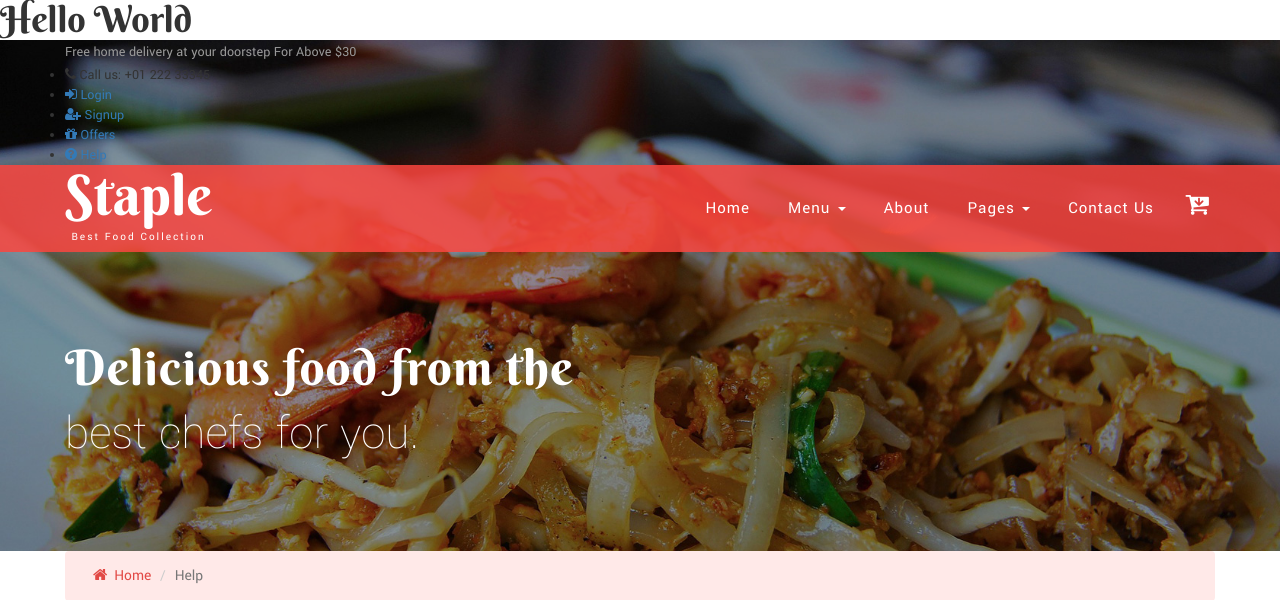
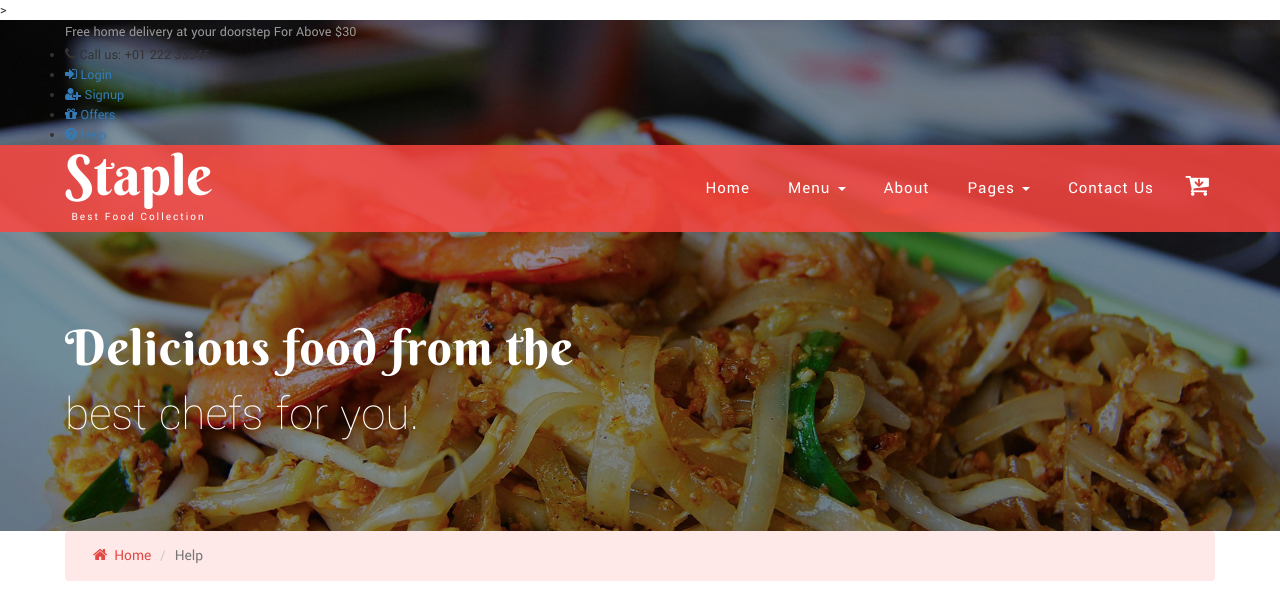
Before and after one commit to anirbanpanja/Foodie, a PHP site: page /help.php in a window 1280 px wide. Shown: the top 600 px of the page. Run offline with PHP 8.4, Linux system fonts and the light colour scheme.

Commit message:
Update help.php

```diff
--- a/help.php
+++ b/help.php
@@ -28,7 +28,7 @@ License URL: http://creativecommons.org/licenses/by/3.0/
 </head>
 <body>
 	<!-- banner -->
-	<h1> Hello World</h1>
+	<!-- test deleted code -->>
 	<div class="banner about-w3bnr">
 		<!-- header -->
 		<div class="header">
```
